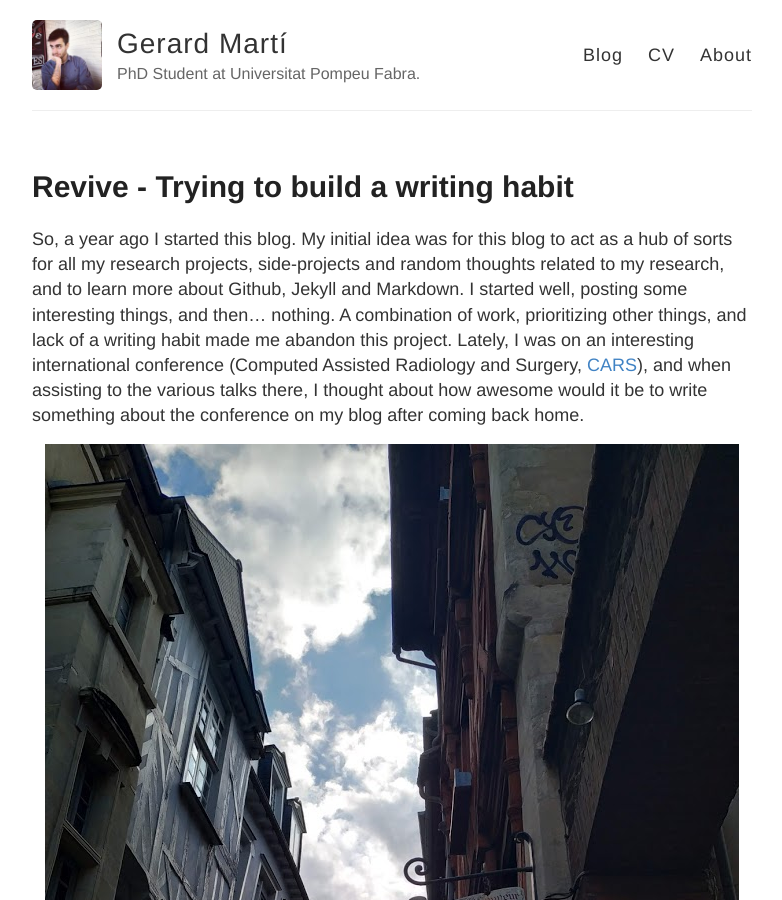
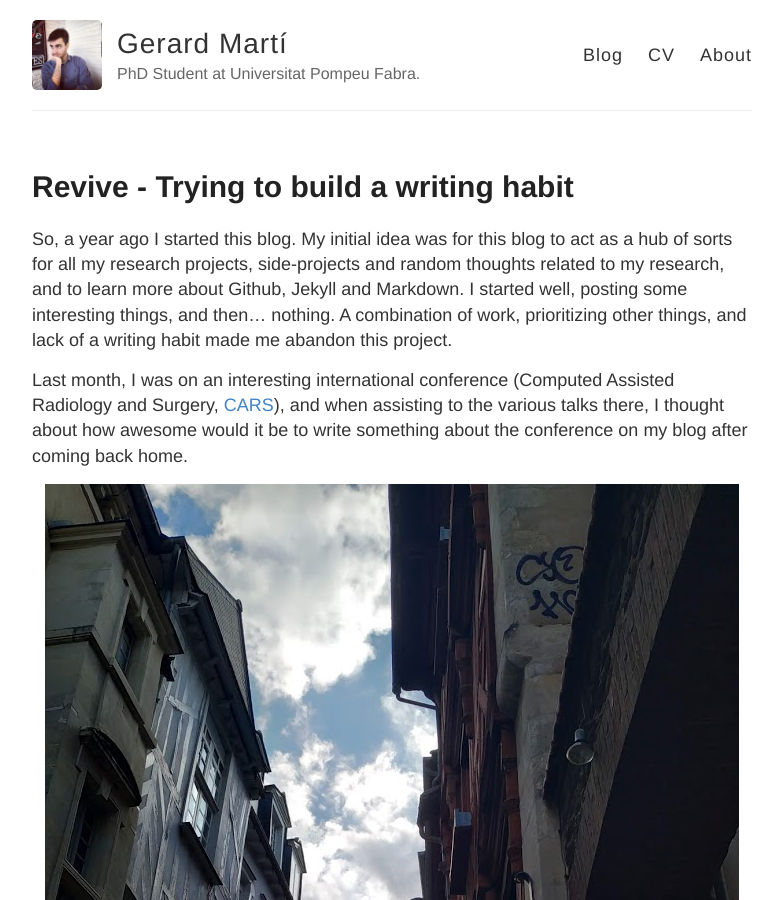
Before and after one commit to GerardMJuan/GerardMJuan.github.io, a Jekyll site: the page built from _posts/2019-7-12-Trying-to-build-writing-habit.md, in a window 1280 px wide and 900 px high. Shown: the whole window, without its empty margins (248-1030 px from the left). Built offline with Jekyll 4.4.1, drawn with Linux system fonts in a browser that asks for light colours.

Commit message:
Some other changes

```diff
--- a/_posts/2019-7-12-Trying-to-build-writing-habit.md
+++ b/_posts/2019-7-12-Trying-to-build-writing-habit.md
@@ -3,7 +3,9 @@ layout: post
 title: Revive - Trying to build a writing habit
 ---
 
-So, a year ago I started this blog. My initial idea was for this blog to act as a hub of sorts for all my research projects, side-projects and random thoughts related to my research, and to learn more about Github, Jekyll and Markdown. I started well, posting some interesting things, and then... nothing. A combination of work, prioritizing other things, and lack of a writing habit made me abandon this project. Lately, I was on an interesting international conference (Computed Assisted Radiology and Surgery, [CARS](https://www.cars-int.org)), and when assisting to the various talks there, I thought about how awesome would it be to write something about the conference on my blog after coming back home.
+So, a year ago I started this blog. My initial idea was for this blog to act as a hub of sorts for all my research projects, side-projects and random thoughts related to my research, and to learn more about Github, Jekyll and Markdown. I started well, posting some interesting things, and then... nothing. A combination of work, prioritizing other things, and lack of a writing habit made me abandon this project.
+
+Last month, I was on an interesting international conference (Computed Assisted Radiology and Surgery, [CARS](https://www.cars-int.org)), and when assisting to the various talks there, I thought about how awesome would it be to write something about the conference on my blog after coming back home.
 
 <center>
 <figure>
```
